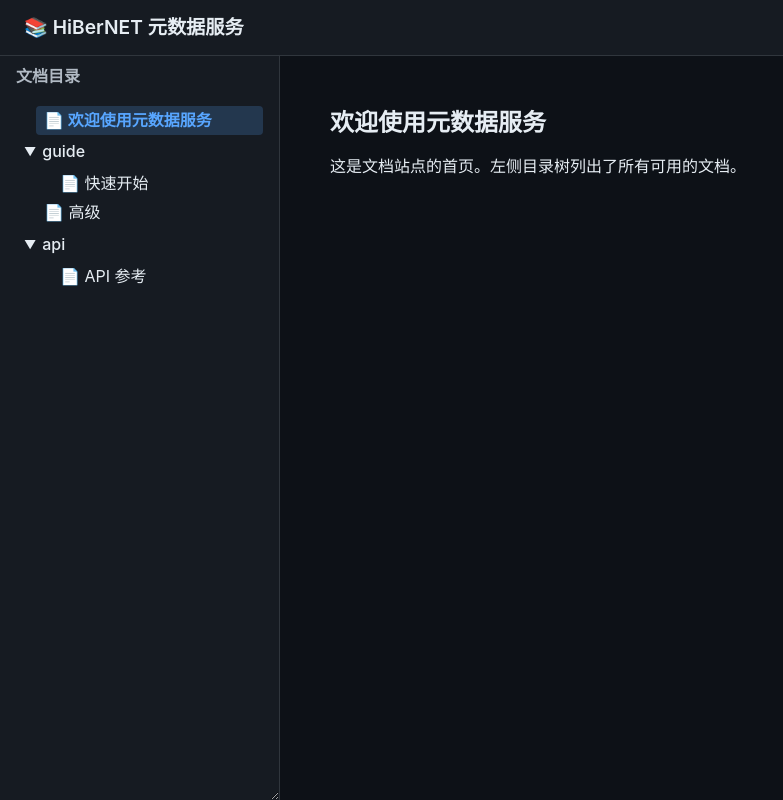
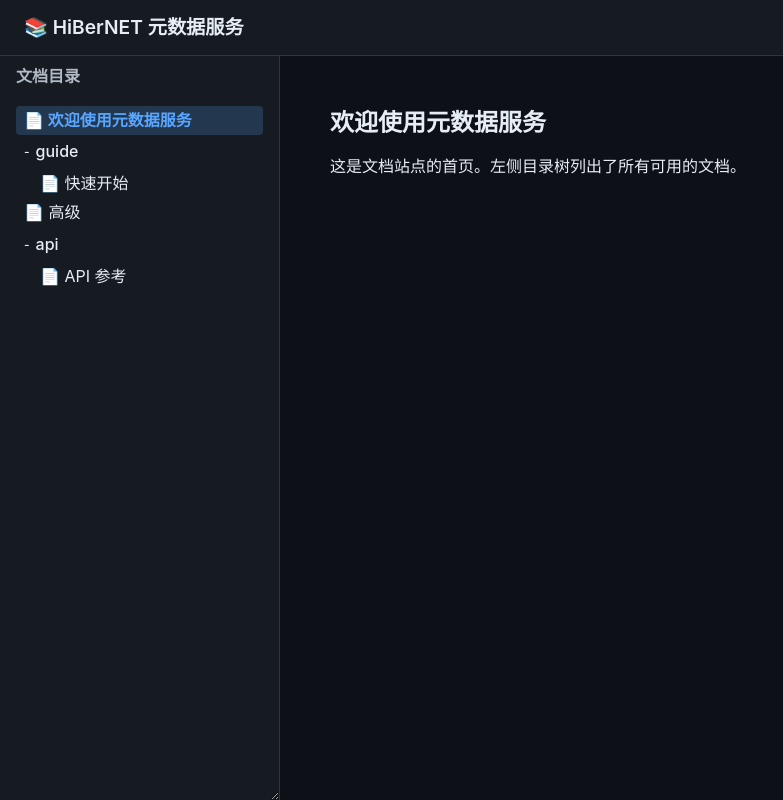
Before and after one commit to HiBer2007/metadata, a Next.js app: page / in a window 1280 px wide. Shown: the whole page, without its empty margins (0-783 px from the left). Built offline with nearby package versions, Linux system fonts and the light colour scheme.

Commit message:
调整结构和图标

```diff
--- a/app/components/DocTree.tsx
+++ b/app/components/DocTree.tsx
@@ -40,7 +40,7 @@ function TreeNode({ node, currentPath, onSelect, level = 0 }: {
           }}
           onClick={() => setExpanded(!expanded)}
         >
-          <span style={{ marginRight: '6px', fontSize: '12px' }}>{expanded ? '▼' : '▶'}</span>
+          <span style={{ marginRight: '6px', fontSize: '12px' }}>{expanded ? '-' : '+'}</span>
           {node.title}
         </div>
         {expanded && node.children?.map((child) => (
@@ -60,7 +60,7 @@ function TreeNode({ node, currentPath, onSelect, level = 0 }: {
   return (
     <div
       style={{
-        marginLeft: level * 16 + 20,
+        marginLeft: level * 16 + 0,
         cursor: 'pointer',
         padding: '2px 8px',
         borderRadius: '4px',
```
